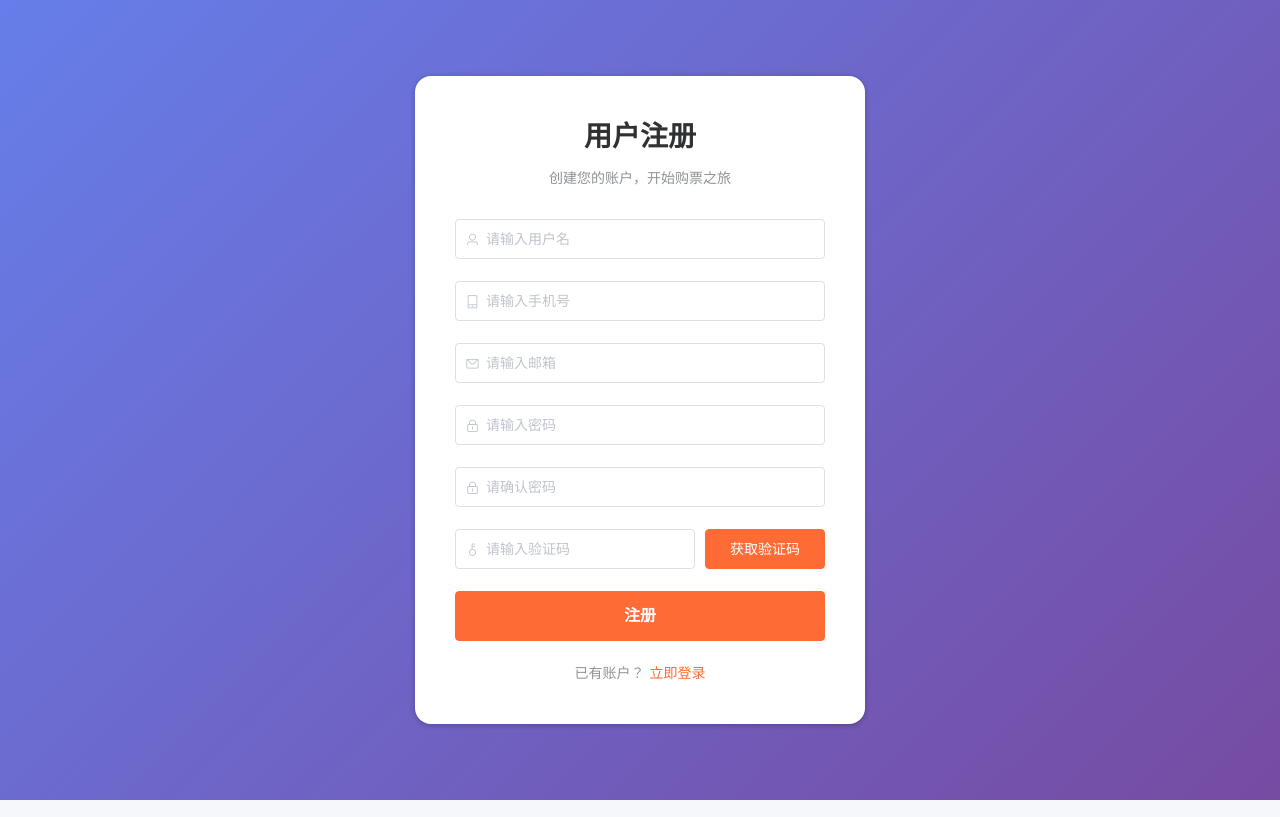
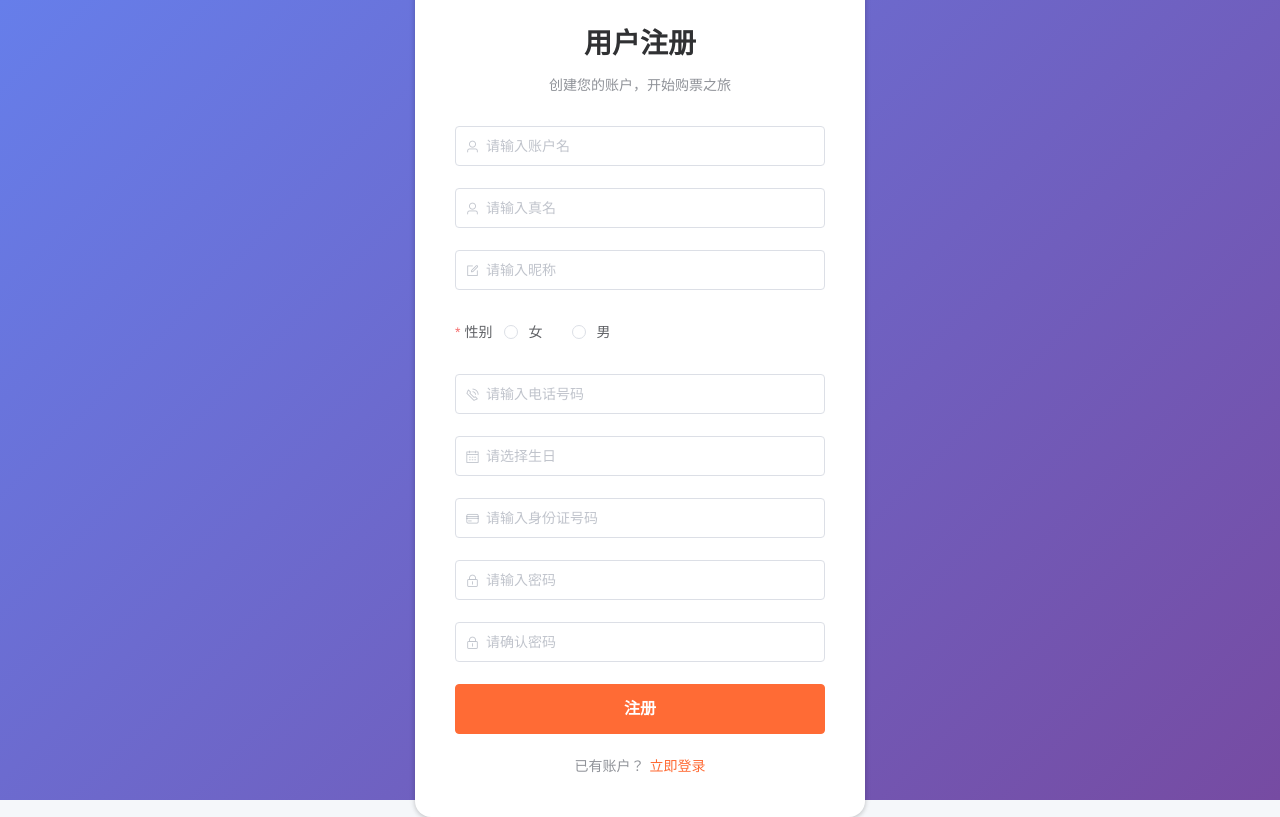
Before and after one commit to Sun-F2004/ticket-for-show, a Vue app: page /register in a window 1280 px wide. Built offline with nearby package versions, Linux system fonts and the light colour scheme; the HTML template or start-up script is replaced by a standard one.

Commit message:
登录和注册页面完成

```diff
--- a/package.json
+++ b/package.json
@@ -1,7 +1,7 @@
 {
   "name": "ticket-for-show",
   "version": "1.0.0",
-  "description": "演出购票系统前端",
+  "description": "演出购票系统",
   "main": "index.js",
   "scripts": {
     "serve": "vue-cli-service serve",
--- /dev/null
+++ b/src/api/common.js
@@ -0,0 +1,14 @@
+import request from '@/utils/request'
+import {Message} from "element-ui";
+
+// 获取验证码
+export function getCaptcha() {
+    return request({
+        url: '/common/kaptcha/get',
+        method: 'post'
+    }).catch(err => {
+        Message.error(err)
+    })
+}
+
+// fire 123
--- a/src/api/user.js
+++ b/src/api/user.js
@@ -5,16 +5,16 @@ export function login(data) {
     return request({
         url: '/user/user/login',
         method: 'post',
-        data: data,
+        data: data
     })
 }
 
 // 用户注册
 export function register(data) {
     return request({
-        url: '/user/register',
+        url: '/user/user/register',
         method: 'post',
-        data
+        data: data
     })
 }
 
@@ -44,15 +44,6 @@ export function changePassword(data) {
     })
 }
 
-// 发送验证码
-export function sendVerificationCode(phone) {
-    return request({
-        url: '/user/send-code',
-        method: 'post',
-        data: {phone}
-    })
-}
-
 // 忘记密码
 export function forgotPassword(data) {
     return request({
--- a/src/main.js
+++ b/src/main.js
@@ -5,15 +5,9 @@ import store from './store'
 import ElementUI from 'element-ui'
 import 'element-ui/lib/theme-chalk/index.css'
 import './styles/index.scss'
-import system from './utils/system.js'
 
 Vue.use(ElementUI)
 Vue.config.productionTip = false
-
-// 将 system 配置挂载到 Vue 原型上，使其在所有组件中可用
-// Vue.prototype.$system = system
-// 挂载到全局变量，使其在非组件环境中也可用
-window.system = system
 
 new Vue({
     router,
--- a/src/router/index.js
+++ b/src/router/index.js
@@ -7,6 +7,7 @@ import ShowDetail from '../views/ShowDetail.vue'
 import Order from '../views/Order.vue'
 import UserCenter from '../views/UserCenter.vue'
 import Cart from '../views/Cart.vue'
+import system from "@/utils/system";
 
 Vue.use(VueRouter)
 
--- a/src/utils/request.js
+++ b/src/utils/request.js
@@ -1,5 +1,5 @@
 import axios from 'axios'
-import {Message} from 'element-ui'
+import system from "@/utils/system";
 
 // 创建axios实例
 const service = axios.create({
--- a/src/utils/system.js
+++ b/src/utils/system.js
@@ -1,7 +1,6 @@
-// 创建全局 system 对象，包含所有配置
+// 创建全局 system 对象
 const system = {
     token: ''
 }
 
-// 默认导出 system 对象
 export default system
--- a/src/views/Login.vue
+++ b/src/views/Login.vue
@@ -17,7 +17,7 @@
           <el-form-item prop="account">
             <el-input
                 v-model="loginForm.account"
-                placeholder="请输入用户名/手机号/邮箱"
+                placeholder="请输入账户名"
                 prefix-icon="el-icon-user"
                 size="large"
             />
@@ -62,13 +62,10 @@
 
 <script>
 import {mapActions} from 'vuex'
-import Header from '@/components/Header.vue'
 
 export default {
   name: 'Login',
-  components: {
-    Header
-  },
+
   data() {
     return {
       loginForm: {
@@ -86,6 +83,7 @@ export default {
       loading: false
     }
   },
+
   methods: {
     ...mapActions('user', ['login']),
 
@@ -101,7 +99,6 @@ export default {
         await this.login(this.loginForm)
 
         this.$message.success('登录成功')
-
         // 前往首页
         this.$router.push({name: 'Home'})
       } catch (error) {
--- a/src/views/Register.vue
+++ b/src/views/Register.vue
@@ -14,29 +14,63 @@
             class="register-form"
             @submit.native.prevent="handleRegister"
         >
-          <el-form-item prop="username">
+          <el-form-item prop="account">
             <el-input
-                v-model="registerForm.username"
-                placeholder="请输入用户名"
+                v-model="registerForm.account"
+                placeholder="请输入账户名"
                 prefix-icon="el-icon-user"
                 size="large"
             />
           </el-form-item>
 
-          <el-form-item prop="phone">
+          <el-form-item prop="realName">
             <el-input
-                v-model="registerForm.phone"
-                placeholder="请输入手机号"
-                prefix-icon="el-icon-mobile-phone"
+                v-model="registerForm.realName"
+                placeholder="请输入真名"
+                prefix-icon="el-icon-user"
                 size="large"
             />
           </el-form-item>
 
-          <el-form-item prop="email">
+          <el-form-item prop="nickname">
             <el-input
-                v-model="registerForm.email"
-                placeholder="请输入邮箱"
-                prefix-icon="el-icon-message"
+                v-model="registerForm.nickname"
+                placeholder="请输入昵称"
+                prefix-icon="el-icon-edit-outline"
+                size="large"
+            />
+          </el-form-item>
+
+          <el-form-item prop="gender" label="性别">
+            <el-radio-group v-model="registerForm.gender">
+              <el-radio :label="0">女</el-radio>
+              <el-radio :label="1">男</el-radio>
+            </el-radio-group>
+          </el-form-item>
+
+          <el-form-item prop="phoneNumber">
+            <el-input
+                v-model="registerForm.phoneNumber"
+                placeholder="请输入电话号码"
+                prefix-icon="el-icon-phone-outline"
+                size="large"
+            />
+          </el-form-item>
+
+          <el-form-item prop="birthday">
+            <el-date-picker
+                v-model="registerForm.birthday"
+                type="date"
+                placeholder="请选择生日"
+                style="width: 100%;">
+            </el-date-picker>
+          </el-form-item>
+
+          <el-form-item prop="idCardNumber">
+            <el-input
+                v-model="registerForm.idCardNumber"
+                placeholder="请输入身份证号码"
+                prefix-icon="el-icon-bank-card"
                 size="large"
             />
           </el-form-item>
@@ -63,28 +97,25 @@
             />
           </el-form-item>
 
-          <el-form-item prop="verificationCode">
-            <div class="verification-code">
-              <el-input
-                  v-model="registerForm.verificationCode"
-                  placeholder="请输入验证码"
-                  prefix-icon="el-icon-key"
-                  size="large"
-              />
-              <el-button
-                  type="primary"
-                  :disabled="countdown > 0"
-                  @click="sendVerificationCode"
-              >
-                {{ countdown > 0 ? `${countdown}s后重发` : '获取验证码' }}
-              </el-button>
-            </div>
-          </el-form-item>
+<!--          <el-form-item prop="captcha">-->
+<!--            <div class="captcha">-->
+<!--              <el-input-->
+<!--                  v-model="registerForm.captcha"-->
+<!--                  placeholder="请输入验证码"-->
+<!--                  prefix-icon="el-icon-key"-->
+<!--                  size="large"-->
+<!--              />-->
+
+<!--              <el-image-->
+<!--                :src="captchaUrl"-->
+<!--                fit="cover"/>-->
+<!--            </div>-->
+<!--          </el-form-item>-->
 
           <el-form-item>
             <el-button
                 type="primary"
-                size="large"
+                size="medium"
                 class="register-btn"
                 :loading="loading"
                 @click="handleRegister"
@@ -105,14 +136,11 @@
 
 <script>
 import {mapActions} from 'vuex'
-import {sendVerificationCode} from '@/api/user'
-import Header from '@/components/Header.vue'
+import {getCaptcha} from "@/api/common";
 
 export default {
   name: 'Register',
-  components: {
-    Header
-  },
+
   data() {
     const validateConfirmPassword = (rule, value, callback) => {
       if (value !== this.registerForm.password) {
@@ -124,56 +152,72 @@ export default {
 
     return {
       registerForm: {
-        username: '',
-        phone: '',
-        email: '',
+        account: '',
+        realName: '',
+        nickname: '',
+        gender: '',
+        phoneNumber: '',
+        birthday: '',
+        idCardNumber: '',
         password: '',
         confirmPassword: '',
-        verificationCode: ''
+        captcha: ''
       },
       registerRules: {
-        username: [
-          {required: true, message: '请输入用户名', trigger: 'blur'},
-          {min: 3, max: 20, message: '用户名长度在3到20个字符', trigger: 'blur'}
+        account: [
+          {required: true, message: '请输入用户名', trigger: 'blur'}
         ],
-        phone: [
-          {required: true, message: '请输入手机号', trigger: 'blur'},
-          {pattern: /^1[3-9]\d{9}$/, message: '请输入正确的手机号', trigger: 'blur'}
+        realName: [
+          {required: true, message: '请输入真名', trigger: 'blur'}
         ],
-        email: [
-          {required: true, message: '请输入邮箱', trigger: 'blur'},
-          {type: 'email', message: '请输入正确的邮箱地址', trigger: 'blur'}
+        nickname: [
+          {required: true, message: '请输入昵称', trigger: 'blur'}
+        ],
+        gender: [
+          { required: true, message: '请选择性别', trigger: 'change' }
+        ],
+        phoneNumber: [
+          {required: true, message: '请输入电话号码', trigger: 'blur'}
+        ],
+        birthday: [
+          {required: true, message: '请选择生日', trigger: 'change'}
+        ],
+        idCardNumber: [
+          {required: true, message: '请输入身份证号码', trigger: 'blur'}
         ],
         password: [
-          {required: true, message: '请输入密码', trigger: 'blur'},
-          {min: 6, message: '密码长度不能少于6位', trigger: 'blur'}
+          {required: true, message: '请输入密码', trigger: 'blur'}
         ],
         confirmPassword: [
           {required: true, message: '请确认密码', trigger: 'blur'},
           {validator: validateConfirmPassword, trigger: 'blur'}
         ],
-        verificationCode: [
-          {required: true, message: '请输入验证码', trigger: 'blur'},
-          {len: 6, message: '验证码长度为6位', trigger: 'blur'}
-        ]
+        // captcha: [
+        //   {required: true, message: '请输入验证码', trigger: 'blur'}
+        // ]
       },
-      agreeTerms: false,
       loading: false,
-      countdown: 0
+      // captchaUrl: '',
+      // captchaKey: '' // 验证码对应的key标识
     }
   },
+
+  // async mounted() {
+  //   const {captchaUrl, captchaKey} = await getCaptcha()
+  //   this.captchaUrl = captchaUrl
+  //   this.captchaKey = captchaKey
+  // },
+
   methods: {
     ...mapActions('user', ['register']),
 
     async handleRegister() {
       try {
-        const valid = await this.$refs.registerForm.validate()
+        let valid = false
+        this.$refs.registerForm.validate(isValid => {
+          valid = isValid
+        })
         if (!valid) return
-
-        if (!this.agreeTerms) {
-          this.$message.warning('请先同意用户协议和隐私政策')
-          return
-        }
 
         this.loading = true
         await this.register(this.registerForm)
@@ -186,39 +230,6 @@ export default {
         this.loading = false
       }
     },
-
-    async sendVerificationCode() {
-      if (!this.registerForm.phone) {
-        this.$message.warning('请先输入手机号')
-        return
-      }
-
-      try {
-        await sendVerificationCode(this.registerForm.phone)
-        this.$message.success('验证码已发送')
-        this.startCountdown()
-      } catch (error) {
-        this.$message.error(error.message || '发送验证码失败')
-      }
-    },
-
-    startCountdown() {
-      this.countdown = 60
-      const timer = setInterval(() => {
-        this.countdown--
-        if (this.countdown <= 0) {
-          clearInterval(timer)
-        }
-      }, 1000)
-    },
-
-    showTerms() {
-      this.$message.info('用户协议功能开发中')
-    },
-
-    showPrivacy() {
-      this.$message.info('隐私政策功能开发中')
-    }
   }
 }
 </script>
@@ -263,7 +274,7 @@ export default {
 }
 
 .register-form {
-  .verification-code {
+  .captcha {
     display: flex;
     gap: 10px;
 
@@ -271,9 +282,8 @@ export default {
       flex: 1;
     }
 
-    .el-button {
+    .el-image {
       width: 120px;
-      white-space: nowrap;
     }
   }
 
@@ -315,19 +325,4 @@ export default {
     }
   }
 }
-
-// 响应式设计
-@media (max-width: 480px) {
-  .register-box {
-    padding: 30px 20px;
-  }
-
-  .verification-code {
-    flex-direction: column;
-
-    .el-button {
-      width: 100% !important;
-    }
-  }
-}
 </style>
```
Also changed, not shown: src/store/modules/user.js (+6 -7 lines).
